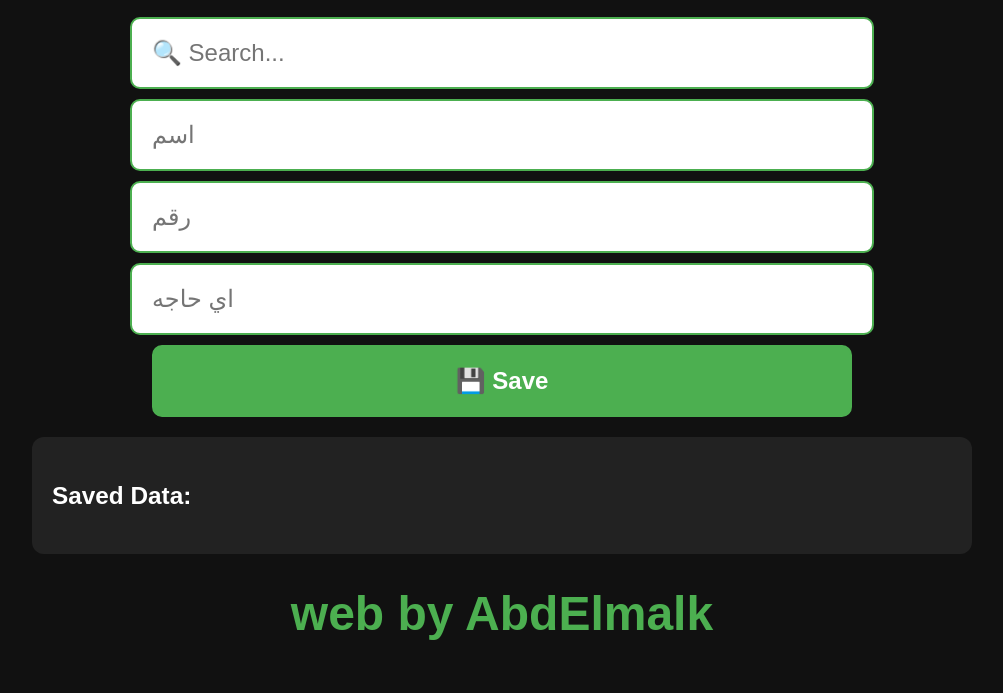
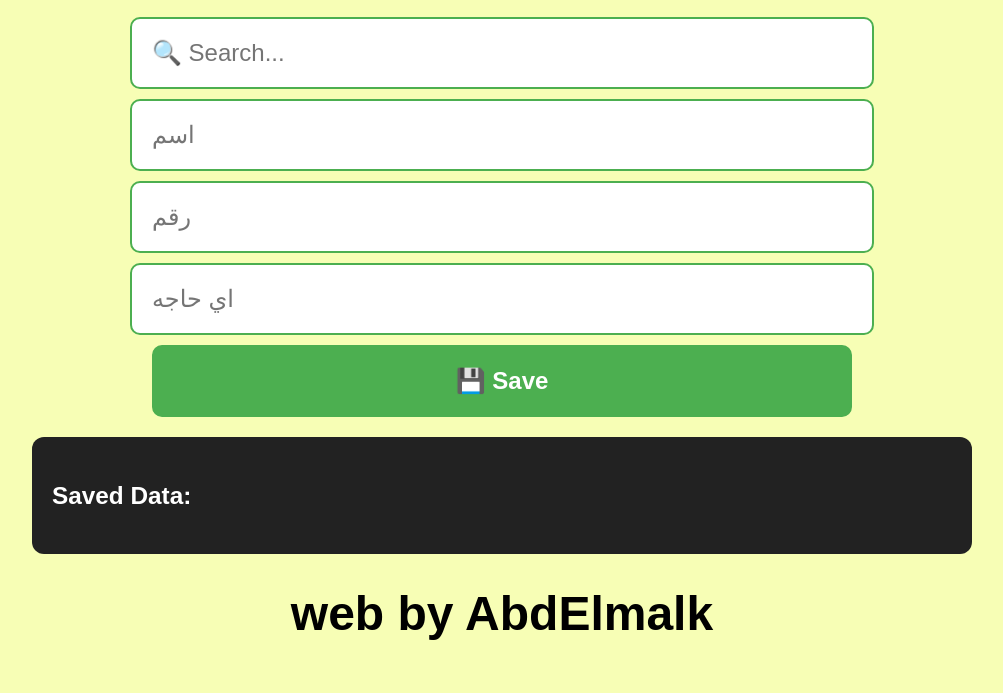
Before and after one commit to AbdElmalkAli/web, a plain HTML site: page index-html/index.html in a window 1280 px wide. Shown: the part 122-815 px from the top of the page, without its empty margins (138-1141 px from the left). Drawn offline with Linux system fonts and the light colour scheme.

Commit message:
Add files via upload

```diff
--- a/index-html/index.html
+++ b/index-html/index.html
@@ -8,14 +8,14 @@
   <style>
     body {
       font-family: Arial, sans-serif;
-      background:#111;
+      background:#f7feb5;
       color:#fff;
       margin:0;
       padding:20px;
       text-align:center;
     }
     h1 {
-      color:#4CAF50;
+      color:#000000;
       font-size:3rem; /* عنوان كبير */
     }
     input, button {
@@ -67,11 +67,12 @@
       font-size:1.2rem;
       cursor:pointer;
     }
+
   </style>
 </head>
 <body>
   <h1>welcame</h1>
- <input id="search" placeholder="🔍 Search..." />
+ <input id="search" class="search" placeholder="🔍 Search..." />
   <!-- Inputs -->
   <input id="input1" placeholder="اسم" />
   <input id="input2" type="number" placeholder="رقم" />
```
